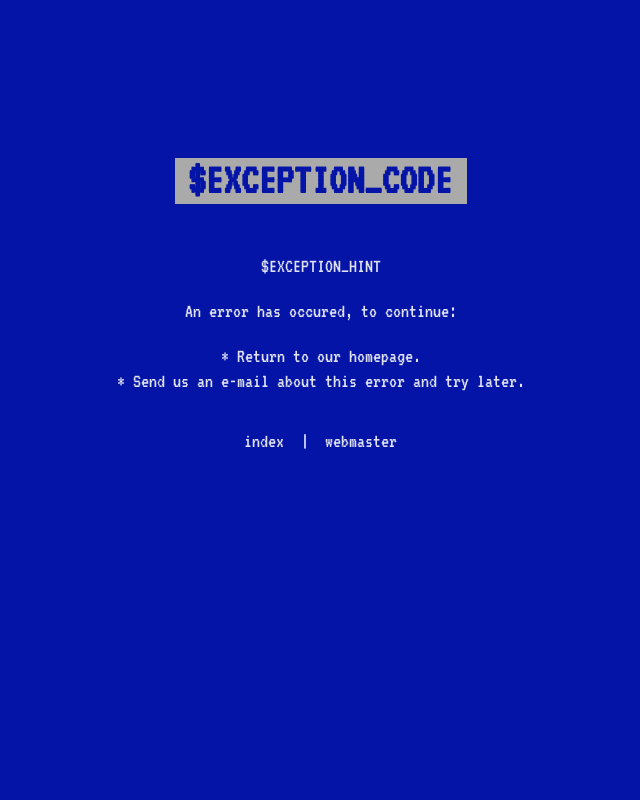
After one commit to Wispurr/Portable-IPM, a FastAPI app: template backend/templates/exceptions.html in a window 1280 px wide. The commit adds this page. Shown: the whole page, without its empty margins (319-959 px from the left). Run offline with FastAPI, Linux system fonts and the light colour scheme; the template is opened without the code that fills it, so the values that code supplies are empty.

Commit message:
Deleted Junk Dir and Add Custon Exception Page

```diff
--- a/backend/app.py
+++ b/backend/app.py
@@ -16,10 +16,11 @@ import uuid
 from fastapi.templating import Jinja2Templates
 from fastapi.staticfiles import StaticFiles
 
-# Importing configuration settings
-from utils.config import CONFIG
-# Importing utility functions for JSON formatting
-from utils.api_formatter import build_result_json, build_error_json  # Importing utility functions for API formatting
+# HTML Exception
+from starlette.exceptions import HTTPException as StarletteHTTPException
+
+# Importing configuration and utility functions
+from utils import CONFIG, build_result_json, build_error_json, HTTPExceptionLoading  # Importing utility functions for API formatting
 
 # initialize FastAPI application
 app = FastAPI()
@@ -53,7 +54,9 @@ if CONFIG.debug:
 
 @app.post("/upload-image/", tags=["analyze-image"]) #upload image function
 async def upload_image(file: UploadFile = File(...)):
-    file_location = f"{UPLOAD_FOLDER}/image.png"
+    # file_location = f"{UPLOAD_FOLDER}/image.png"  -> 改以uuid命名避免覆蓋
+    filename = f"{uuid.uuid4().hex}.png"
+    file_location = os.path.join(UPLOAD_FOLDER, filename)
     with open(file_location , "wb") as buffer:
         content = await file.read()  # Read file content asynchronously
         buffer.write(content)
@@ -110,6 +113,19 @@ async def root(request: Request):
     })
     return {"message": "Welcome to the IPM Model API!"}
 
+# Exception handler for HTTP exceptions
+@app.exception_handler(StarletteHTTPException)
+async def http_exception_handler(request: Request, exc: StarletteHTTPException):
+    loader = HTTPExceptionLoading()
+    if exc.status_code == 403:
+        return await loader.error_403()
+
+    elif exc.status_code == 404:
+        return await loader.error_404()
+    elif exc.status_code == 500:
+        return await loader.error_500()
+    else:
+        return JSONResponse(status_code=exc.status_code, content={"detail": exc.detail})
 
 # Run the FastAPI application using Uvicorn server
 def run():
--- /dev/null
+++ b/backend/templates/exceptions.html
@@ -0,0 +1,110 @@
+<style>
+    /* Correct font import */
+    @import url("https://fonts.googleapis.com/css2?family=VT323&display=swap");
+
+    /* Colors directly specified */
+    body {
+        background-color: #0414a7; /* Blue */
+        color: #e0e2f4; /* Light Grey */
+        font-family: "VT323", monospace;
+        font-size: 20px;
+        line-height: 1.25;
+        margin: 0;
+    }
+
+    /* Global text styling for headers and paragraphs */
+    h1,
+    h2,
+    h3,
+    h4,
+    p,
+    a {
+        color: #e0e2f4; /* Light Grey */
+    }
+
+    /* Specific heading styles */
+    h1 {
+        font-size: 2.75rem;
+        line-height: 1.05em;
+    }
+
+    h2 {
+        font-size: 2.25rem;
+        line-height: 1.25em;
+    }
+
+    h3 {
+        font-size: 1.5rem;
+        line-height: 1.25em;
+        font-weight: lighter;
+    }
+
+    h4 {
+        font-size: 1.125rem;
+        line-height: 1.222em;
+        font-weight: lighter;
+    }
+
+    /* Container for centering the content */
+    .container {
+        width: 90%;
+        margin: auto;
+        max-width: 800px; /* Increased max-width for better readability */
+    }
+
+    /* BSOD section styles */
+    .bsod {
+        padding-top: 10%;
+        text-align: center;
+    }
+
+    /* Error message section */
+    .neg {
+        text-align: center;
+        color: #0414a7; /* Blue */
+    }
+
+    /* Background color for error message */
+    .bg {
+        background-color: #aaaaaa; /* Grey */
+        padding: 0 15px 2px 13px;
+    }
+
+    .title {
+        margin-bottom: 50px;
+    }
+
+    /* Navigation links styles */
+    .nav {
+        margin-top: 35px;
+    }
+
+    .link {
+        text-decoration: none;
+        padding: 0 9px 2px 8px;
+        color: #e0e2f4; /* Light Grey */
+    }
+
+    .link:hover,
+    .link:focus {
+        background-color: #aaaaaa; /* Grey */
+        color: #0414a7; /* Blue */
+    }
+</style>
+
+<main class="bsod container">
+    <h1 class="neg title">
+        <span class="bg" id="HTMLExceptions">$EXCEPTION_CODE</span>
+    </h1>
+    <p>$EXCEPTION_HINT</p>
+    <p>An error has occured, to continue:</p>
+    <p>
+        * Return to our homepage.<br />
+        * Send us an e-mail about this error and try later.
+    </p>
+    <nav class="nav">
+        <a href="/" class="link">index</a>&nbsp;|&nbsp;<a href="#" class="link"
+            >webmaster</a
+        >
+    </nav>
+</main>
--- a/backend/templates/index.html
+++ b/backend/templates/index.html
@@ -5,7 +5,7 @@
     </head>
     <body>
         <h1>IPM System Backend Server</h1>
-        <h3>designed by: Wispurr&copy;2025</h3>
+        <h3>&copy;2025 Wispurr</h3>
         <hr />
 
         <div id="uploads">
--- a/backend/utils/__init__.py
+++ b/backend/utils/__init__.py
@@ -1,3 +1,4 @@
 from .json import *
 from .api_formatter import *
 from .config import *
+from .exception_handler import *
```
Also changed, not shown: backend/utils/exception_handler.py (added, +30 -0 lines).
